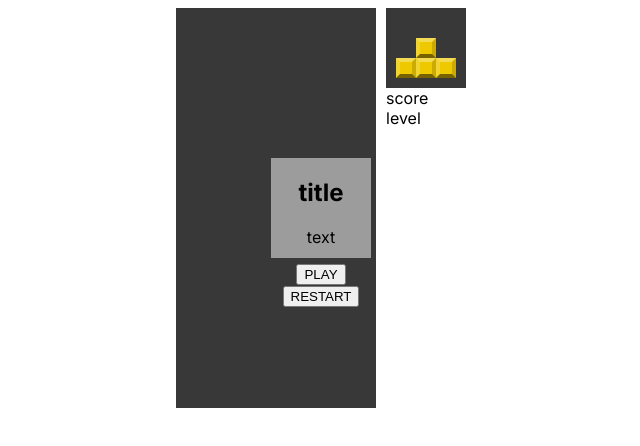
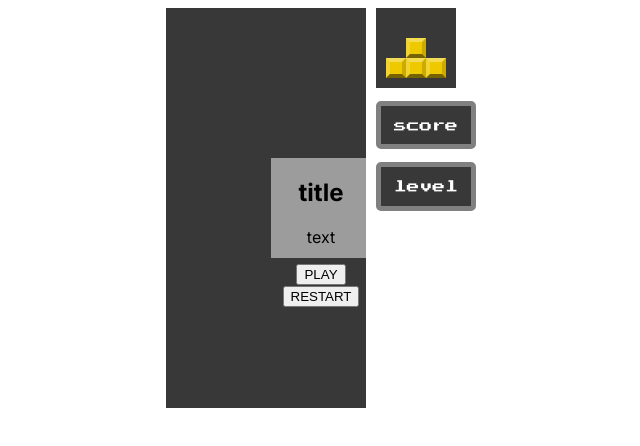
Before and after one commit to Gohkyle/tetris-next, a Next.js app: page / in a window 1280 px wide. Shown: the top 446 px of the page, without its empty margins (319-959 px from the left). Built offline with nearby package versions, Linux system fonts and the light colour scheme.

Commit message:
refactored and added display with styled components

```diff
--- a/src/app/components/Display.tsx
+++ b/src/app/components/Display.tsx
@@ -1,11 +1,13 @@
+import { StyledDisplay } from "./styles/StyledDisplay";
+
 interface iProps {
-    text: string
+  text: string;
 }
 
-export const Display = ({text}: iProps) => {
-    return (
-        <div className="display-container" >
-            {text}
-        </div>
-    )
-}
+export const Display = ({ text }: iProps) => {
+  return (
+  <StyledDisplay>
+    {text}
+</StyledDisplay>
+  )
+};
--- /dev/null
+++ b/src/app/components/styles/StyledDisplay.ts
@@ -0,0 +1,12 @@
+import styled from "styled-components";
+
+export const StyledDisplay = styled.div`
+  border: 5px solid grey;
+  border-radius: 5px;
+  margin-top: 1em;
+  background-color: var(--color-0);
+  color:white;
+  font-family: PressStart2P;
+  font-size:0.8rem;
+    padding: 1em;
+`;
```
